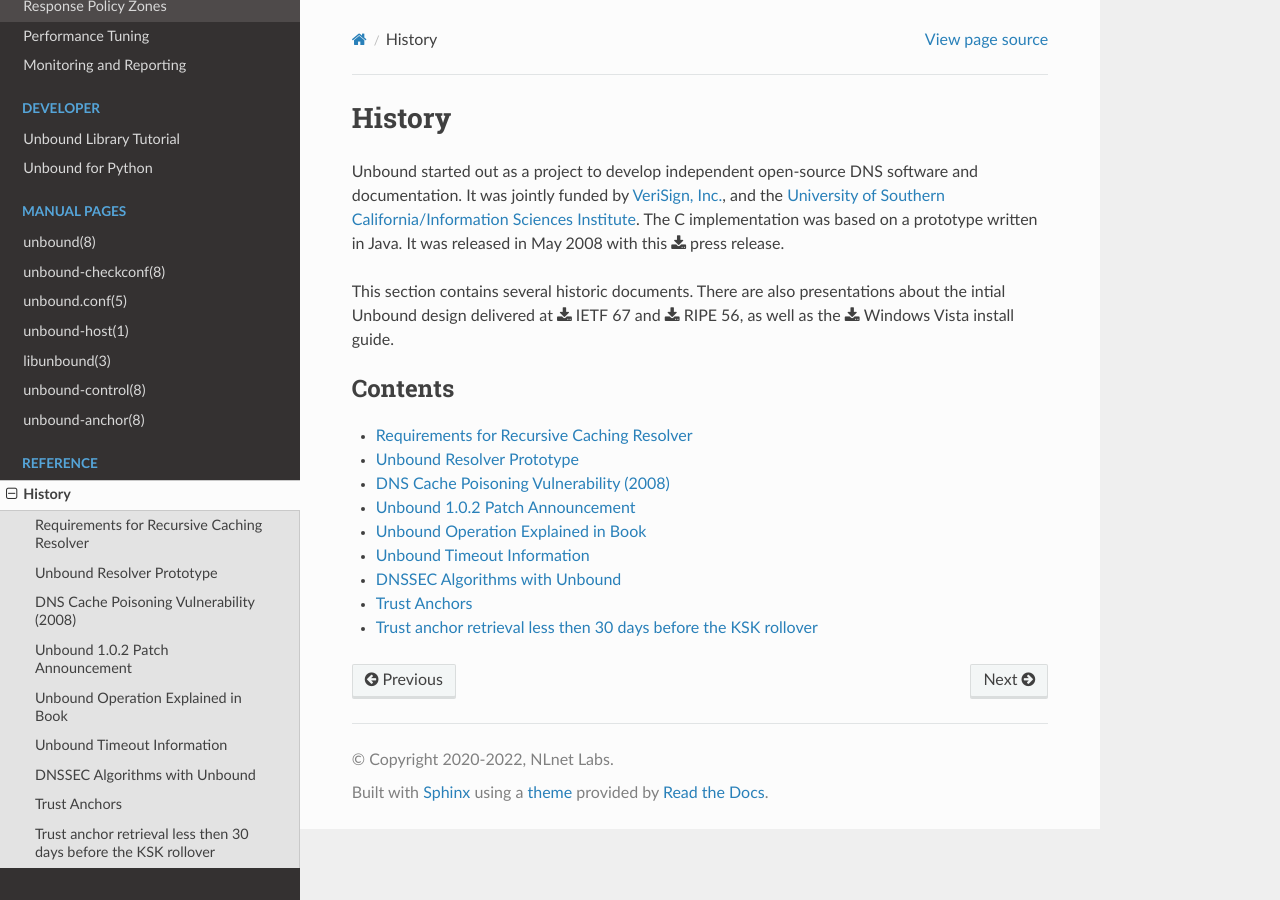
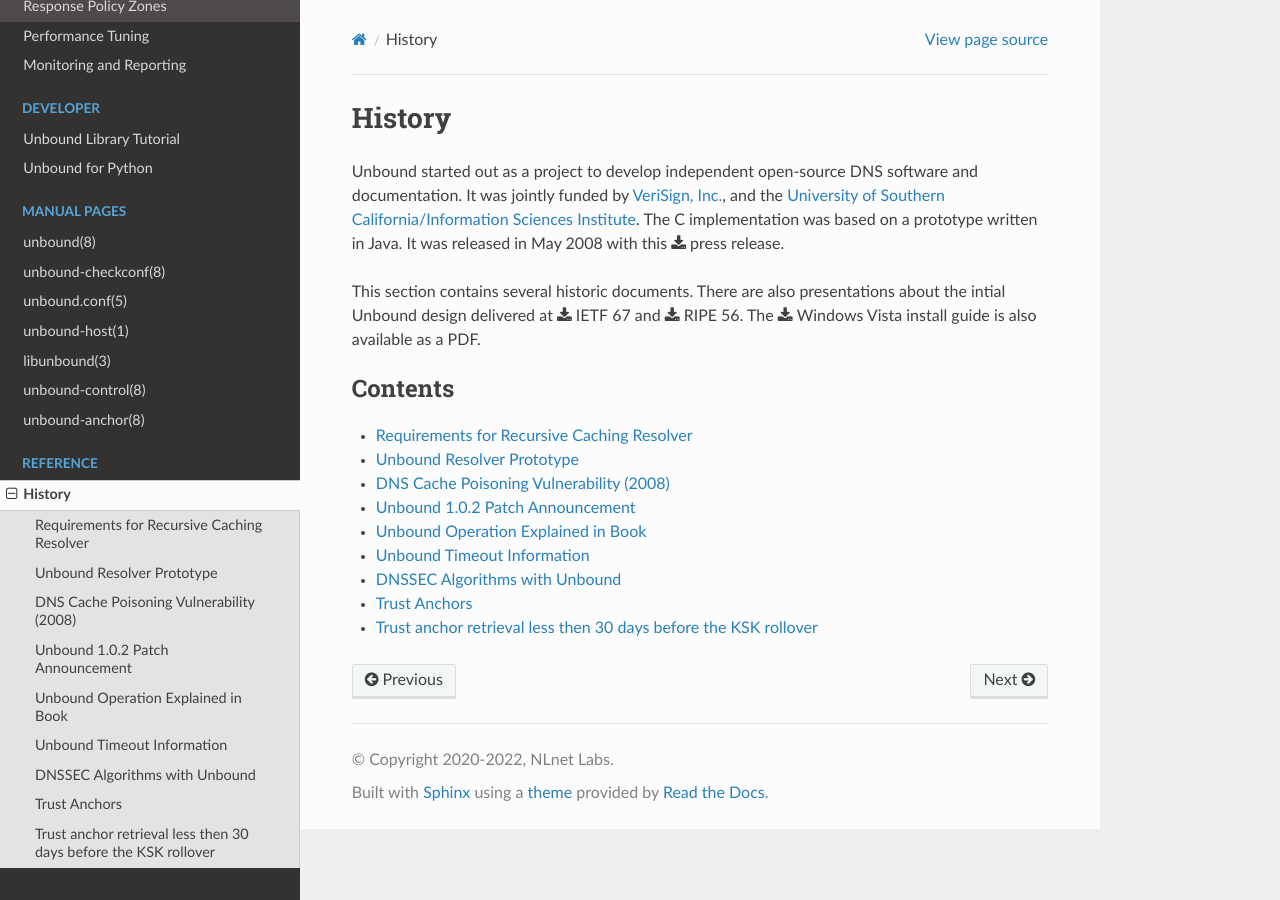
Before and after one commit to NLnetLabs/unbound-manual, a Sphinx documentation site: the page built from source/reference/history/index.rst, in a window 1280 px wide. Built offline with Sphinx 7.4.7 and the Read the Docs theme 2.0.0, drawn with Linux system fonts in a browser that asks for light colours.

Commit message:
Phrasing

```diff
--- a/source/reference/history/index.rst
+++ b/source/reference/history/index.rst
@@ -13,8 +13,8 @@
 This section contains several historic documents. There are also presentations
 about the intial Unbound design delivered at :download:`IETF 67
 <files/ietf67-design-02.pdf>` and :download:`RIPE 56
-<files/ripe56_unbound_02.pdf>`, as well as the :download:`Windows Vista install
-guide <files/unbound-windows-manual-02.pdf>`.
+<files/ripe56_unbound_02.pdf>`. The :download:`Windows Vista install
+guide <files/unbound-windows-manual-02.pdf>` is also available as a PDF.
 
 .. toctree::
    :maxdepth: 1
```
